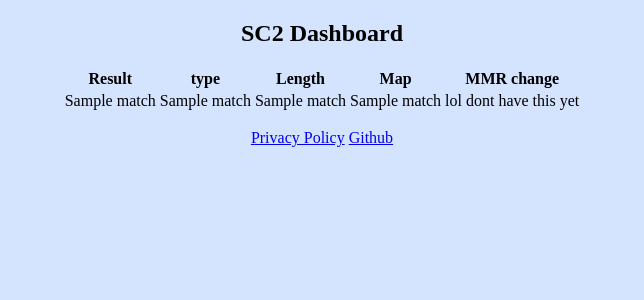
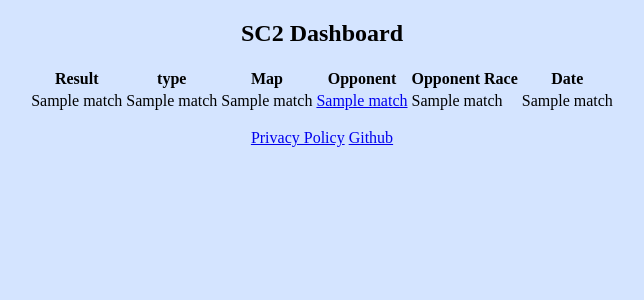
Before and after one commit to hammer-hao/Gimme-a-Game, a Flask app: template templates/matchhistory.html in a window 1280 px wide. Shown: the top 300 px of the page, without its empty margins (318-962 px from the left). Run offline with Flask 2, Linux system fonts and the light colour scheme; the template is opened without the code that fills it: most values are stand-ins (such as "Sample title", 1, 10 or a date in 2020).

Commit message:
added opponents to matchhistory

```diff
--- a/templates/details.html
+++ b/templates/details.html
@@ -2,6 +2,9 @@
 {% block head %}
 {% endblock %}
 {% block body %}
+{% if player=='notfound' %}
+<h3>Player not found!</h3>
+{% else %}
 <h3>Player details:</h3>
 <table>
     <tr>
@@ -63,6 +66,7 @@
         </td>
     </tr>
 </table>
+{% endif %}
 <a href="/">Back</a>
 <a href="/details/{{ player[0] }}/matchhistory">View match history</a>
 {% endblock %}
--- a/templates/matchhistory.html
+++ b/templates/matchhistory.html
@@ -11,13 +11,16 @@
                 type
             </th>
             <th>
-                Length
-            </th>
-            <th>
                 Map
             </th>
             <th>
-                MMR change
+                Opponent
+            </th>
+            <th>
+                Opponent Race
+            </th>
+            <th>
+                Date
             </th>
         </tr>
         {% for match in matches %}
@@ -29,13 +32,16 @@
                 {{ match[7] }}
             </td>
             <td>
-                {{ match[10] }}
-            </td>
-            <td>
                 {{ match[6] }}
             </td>
             <td>
-                lol dont have this yet
+                <a href='/details/{{ match[14] }}/{{ match[5] }}'>{{ match[15] }}</a>
+            </td>
+            <td>
+                {{ match[16] }}
+            </td>
+            <td>
+                {{ match[10] }}
             </td>
         </tr>
         {% endfor %}
```
Also changed, not shown: dashboard.py (+8 -3 lines).
